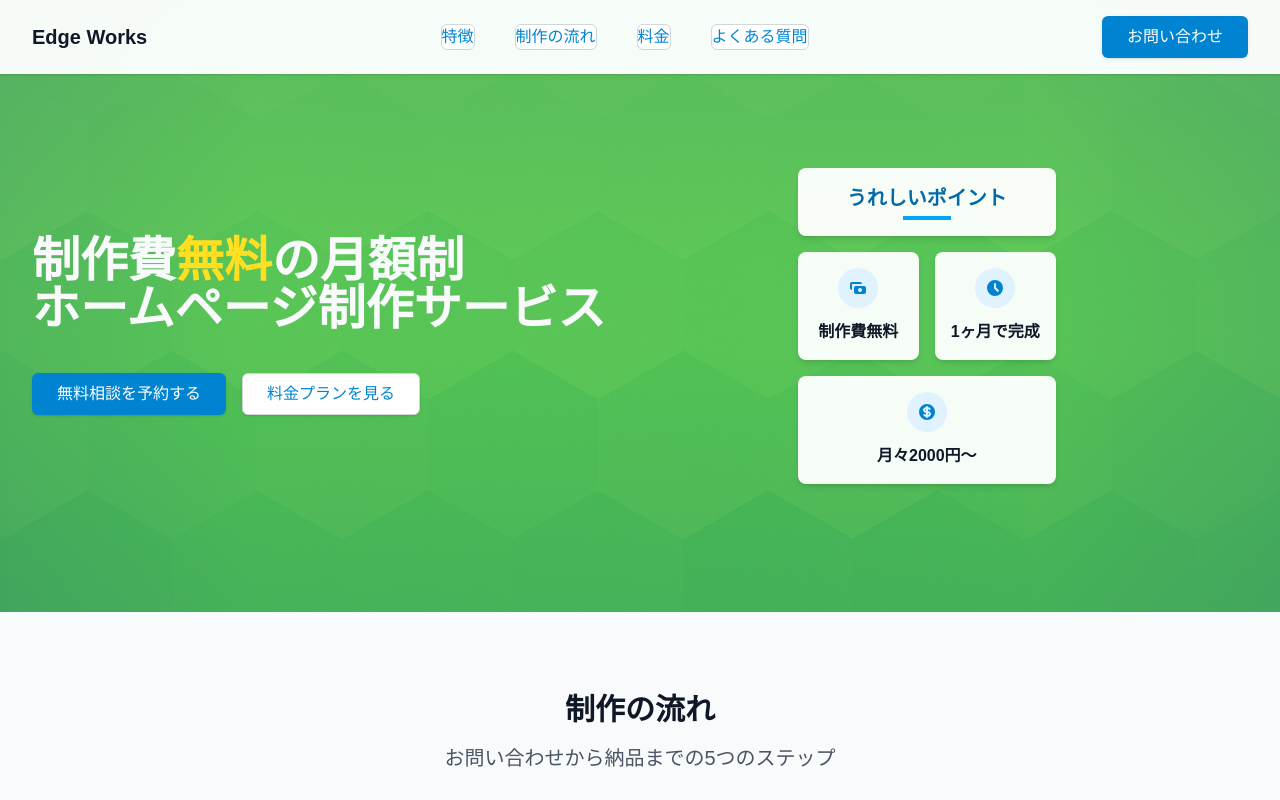
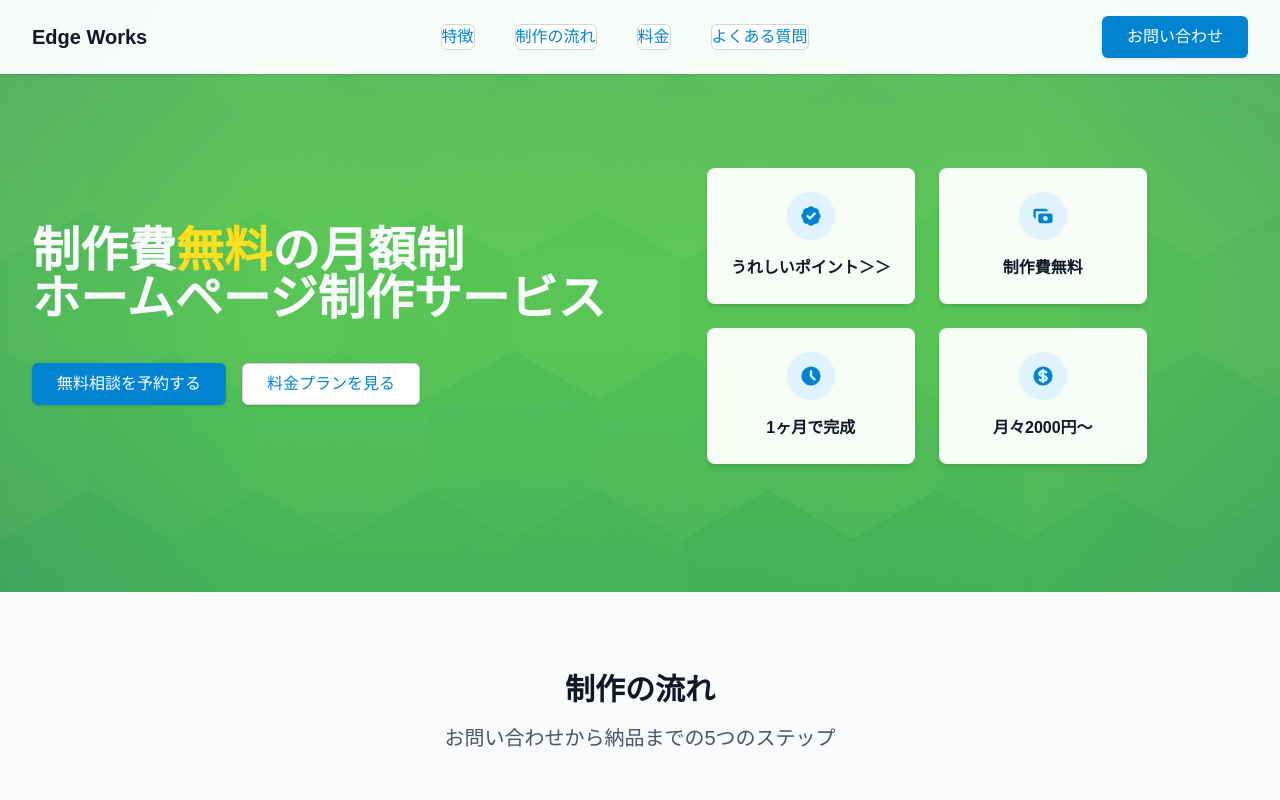
Before and after one commit to ryosuke-horie/edge-works, a Next.js app: page / in a window 1280 px wide. Shown: the top 800 px of the page. Built offline with nearby package versions, Linux system fonts and the light colour scheme.

Commit message:
fix: ヒーローセクションの機能ボックスを改善し、デザインを調整

```diff
--- a/src/components/sections/Hero.tsx
+++ b/src/components/sections/Hero.tsx
@@ -37,19 +37,11 @@ export default function Hero() {
 					</div>
 
 					{/* Right Content - Feature Boxes */}
-					<div className="grid grid-cols-2 gap-4 max-w-md mx-auto">
-						<div className="col-span-2 bg-white/95 backdrop-blur rounded-lg shadow-md p-4 text-center">
-							<h3 className="text-xl font-bold text-sky-700 mb-1">
-								うれしいポイント
-							</h3>
-							<div className="w-12 h-1 bg-sky-500 mx-auto" />
-						</div>
-
+					<div className="grid grid-cols-2 gap-6 max-w-lg mx-auto">
+						<FeatureBox icon="quality" title="うれしいポイント＞＞" />
 						<FeatureBox icon="cost" title="制作費無料" />
 						<FeatureBox icon="time" title="1ヶ月で完成" />
-						<div className="col-span-2">
-							<FeatureBox icon="price" title="月々2000円〜" />
-						</div>
+						<FeatureBox icon="price" title="月々2000円〜" />
 					</div>
 				</div>
 			</div>
@@ -60,7 +52,7 @@ export default function Hero() {
 function FeatureBox({
 	icon,
 	title,
-}: { icon: "cost" | "time" | "price"; title: string }) {
+}: { icon: "cost" | "time" | "price" | "quality"; title: string }) {
 	const icons = {
 		cost: (
 			<path
@@ -86,14 +78,21 @@ function FeatureBox({
 				/>
 			</g>
 		),
+		quality: (
+			<path
+				fillRule="evenodd"
+				d="M6.267 3.455a3.066 3.066 0 001.745-.723 3.066 3.066 0 013.976 0 3.066 3.066 0 001.745.723 3.066 3.066 0 012.812 2.812c.051.643.304 1.254.723 1.745a3.066 3.066 0 010 3.976 3.066 3.066 0 00-.723 1.745 3.066 3.066 0 01-2.812 2.812 3.066 3.066 0 00-1.745.723 3.066 3.066 0 01-3.976 0 3.066 3.066 0 00-1.745-.723 3.066 3.066 0 01-2.812-2.812 3.066 3.066 0 00-.723-1.745 3.066 3.066 0 010-3.976 3.066 3.066 0 00.723-1.745 3.066 3.066 0 012.812-2.812zm7.44 5.252a1 1 0 00-1.414-1.414L9 10.586 7.707 9.293a1 1 0 00-1.414 1.414l2 2a1 1 0 001.414 0l4-4z"
+				clipRule="evenodd"
+			/>
+		),
 	};
 
 	return (
-		<div className="bg-white/95 backdrop-blur rounded-lg shadow-md p-4 text-center hover:shadow-lg transition-shadow">
-			<div className="w-10 h-10 mx-auto bg-sky-100 rounded-full flex items-center justify-center mb-3">
+		<div className="bg-white/95 backdrop-blur rounded-lg shadow-md p-6 text-center hover:shadow-lg transition-shadow">
+			<div className="w-12 h-12 mx-auto bg-sky-100 rounded-full flex items-center justify-center mb-4">
 				<svg
 					xmlns="http://www.w3.org/2000/svg"
-					className="h-5 w-5 text-sky-600"
+					className="h-6 w-6 text-sky-600"
 					viewBox="0 0 20 20"
 					fill="currentColor"
 				>
```
